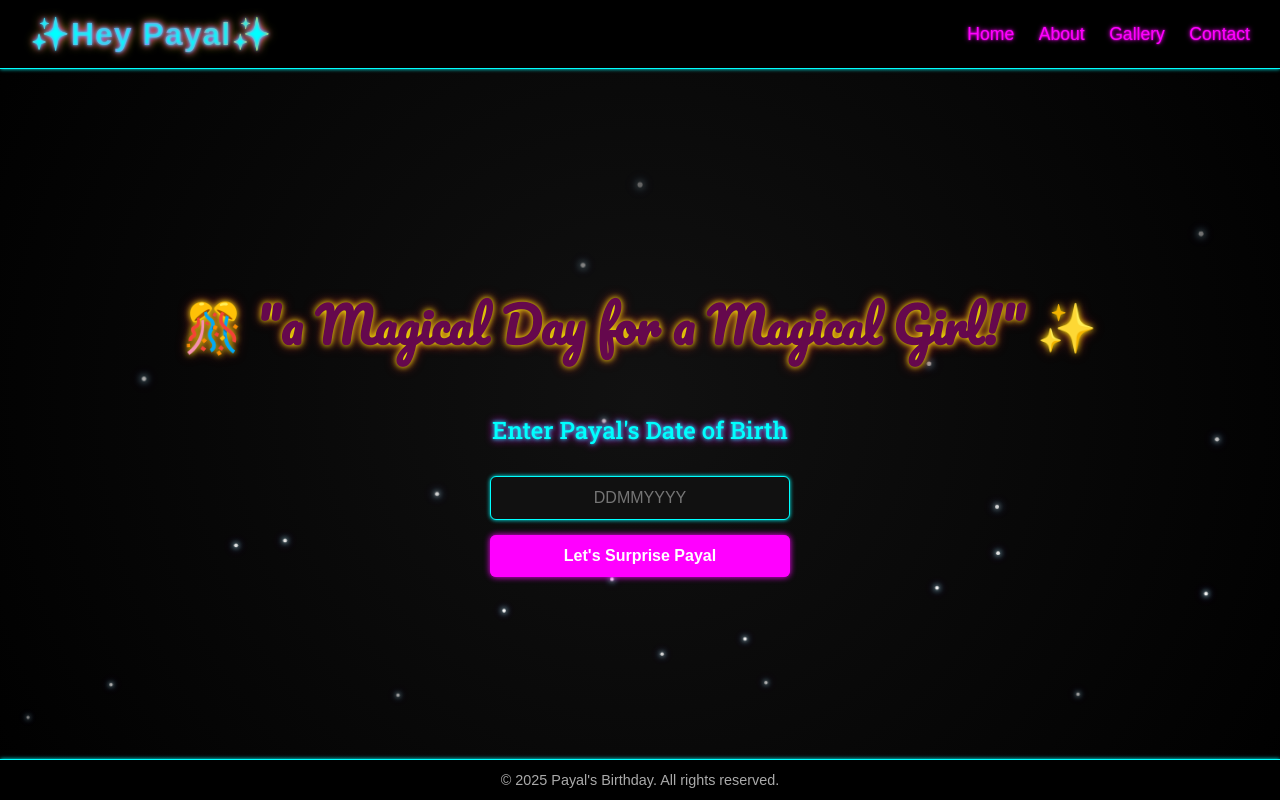
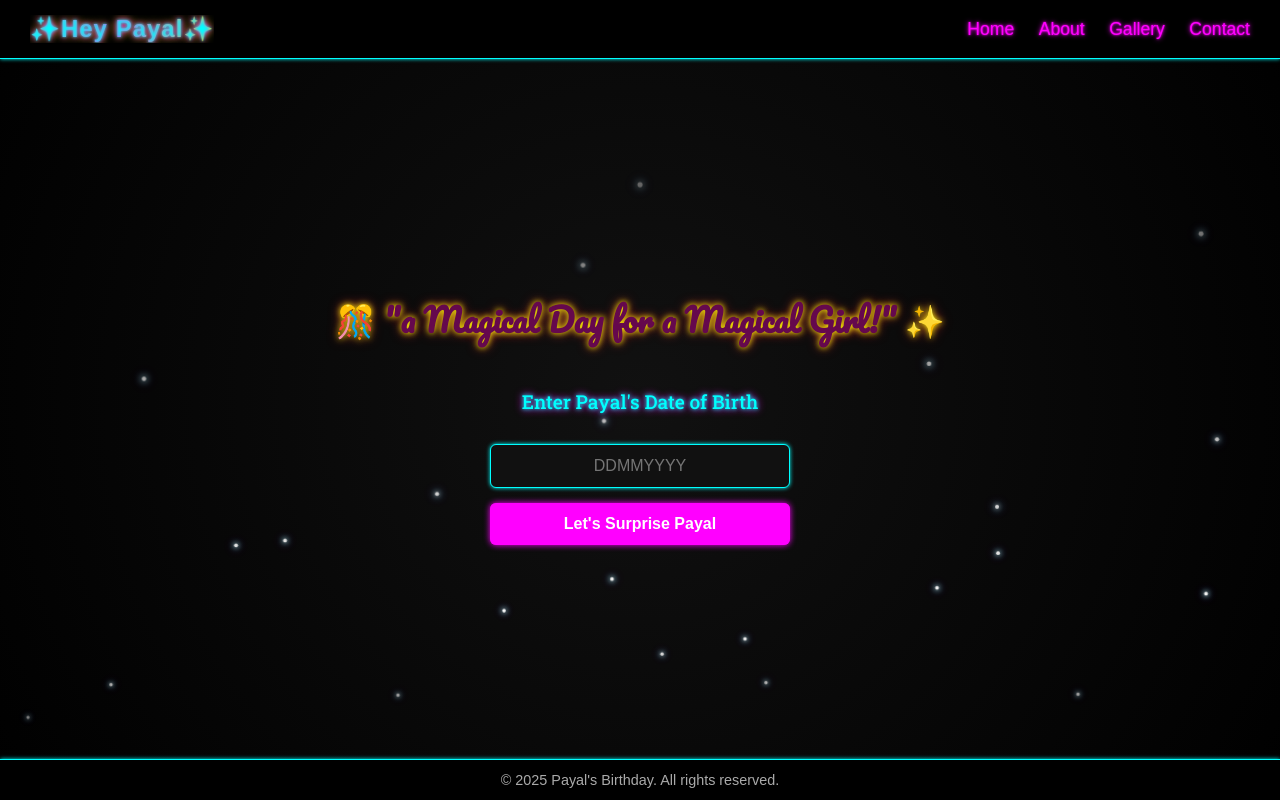
Before and after one commit to payalmishra3484/Happy_Birthday, a plain HTML site: page index.html in a window 1280 px wide. Drawn offline with Linux system fonts and the light colour scheme.

Commit message:
Update index.html

```diff
--- a/index.html
+++ b/index.html
@@ -4,6 +4,7 @@
   <meta charset="UTF-8" />
   <meta name="viewport" content="width=device-width, initial-scale=1.0" />
   <title>HappyPayal | Birthday Surprise</title>
+
   <style>
     /* Import fonts */
     @import url('https://fonts.googleapis.com/css2?family=Pacifico&display=swap'); /* For heading */
@@ -52,7 +53,7 @@
 
     header h1 {
       margin: 0;
-      font-size: 2rem;
+      font-size: 1.5rem; /* decreased from 2rem */
       font-weight: bold;
       background: linear-gradient(90deg, #0ff, #f0f, #ff0);
       -webkit-background-clip: text;
@@ -60,6 +61,10 @@
       text-shadow: 0 0 3px #0ff, 0 0 6px #f0f, 0 0 10px #ff0;
       animation: flicker 2.5s infinite alternate;
       letter-spacing: 1px;
+      max-width: 200px; /* limits width so it stays narrow */
+      white-space: nowrap;
+      overflow: hidden;
+      text-overflow: ellipsis;
     }
 
     nav a {
@@ -89,10 +94,9 @@
       position: relative;
     }
 
-    /* Heading with bold Pacifico font */
     main h2 {
       font-family: 'Pacifico', cursive;
-      font-size: 3rem;
+      font-size: 2rem; /* decreased from 3rem */
       font-weight: bold;
       color: rgb(101, 8, 77);
       text-shadow: 0 0 6px #ff0, 0 0 12px rgb(181, 35, 40);
@@ -100,10 +104,9 @@
       animation: floatText 3s ease-in-out infinite alternate;
     }
 
-    /* Paragraph with different font */
     main p {
       font-family: 'Roboto Slab', serif;
-      font-size: 1.5rem;
+      font-size: 1.2rem; /* decreased from 1.5rem */
       font-weight: 500;
       color: #0ff;
       text-shadow: 0 0 4px #0ff, 0 0 8px #f0f;
@@ -197,7 +200,6 @@
   <main>
     <h2>🎊 "a Magical Day for a Magical Girl!" ✨ </h2>
     <p>Enter Payal's Date of Birth</p>
-
     <div class="input-section">
       <input type="password" id="dob" placeholder="DDMMYYYY" />
       <button onclick="checkLogin()">Let's Surprise Payal</button>
@@ -213,7 +215,6 @@
     function checkLogin() {
       const dob = document.getElementById("dob").value.trim();
       const errorDiv = document.getElementById("error");
-
       if (dob === "03102004") {
         window.location.href = "birthday.html";
       } else {
```
